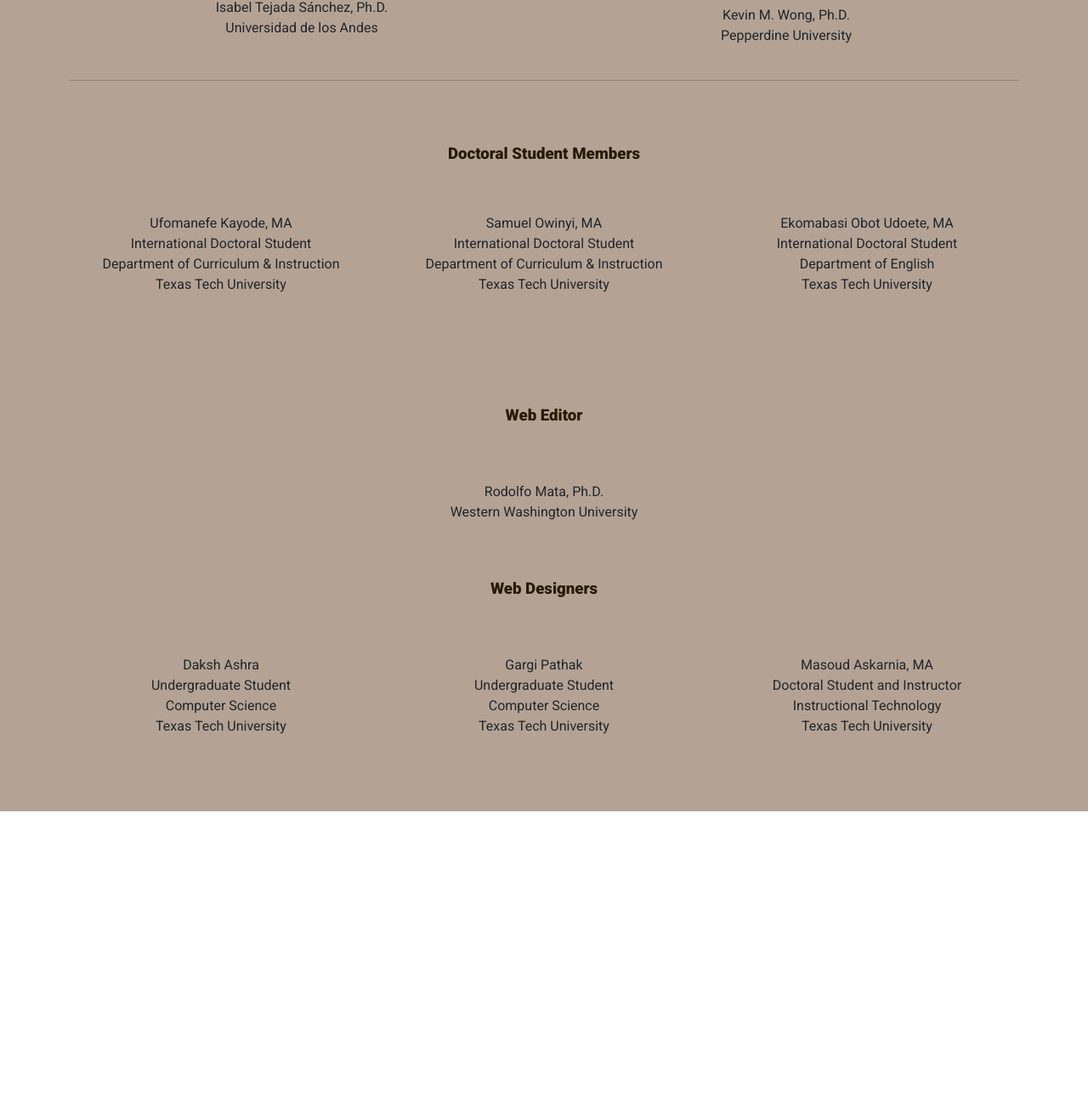
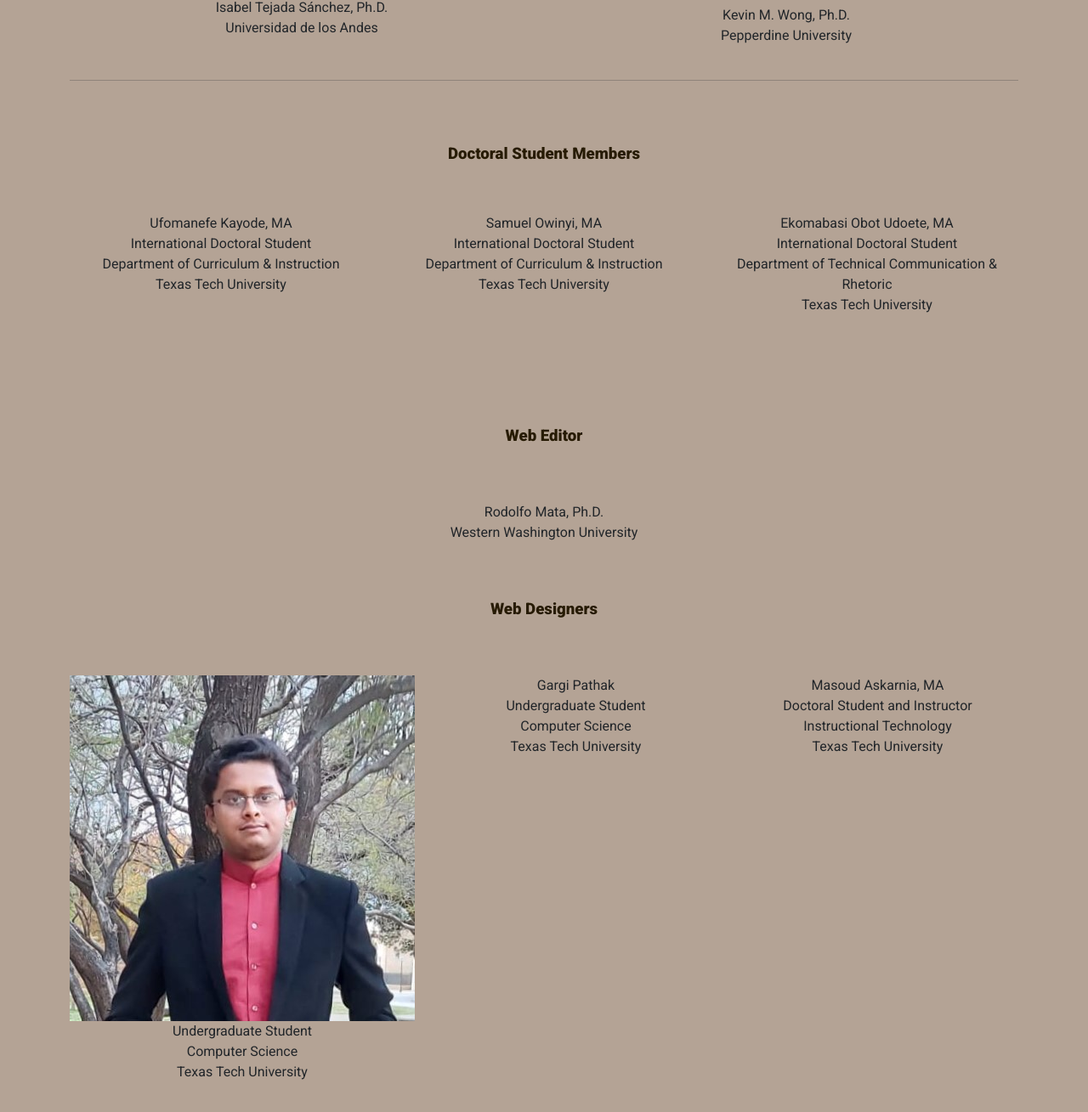
Before and after one commit to dakshashra/iceberg, a website with bundled scripts: page index.html in a window 1280 px wide. Shown: the part 6034-7343 px from the top of the page at 85% size. Before the commit the page ends 6989 px from the top, so only its background shows below. Built offline with nearby package versions, Linux system fonts and the light colour scheme; a web font is replaced by a local one.

Commit message:
changed dept

```diff
--- a/index.html
+++ b/index.html
@@ -500,7 +500,7 @@
             Ekomabasi Obot Udoete, MA <br />
             International Doctoral Student <br />
 
-            Department of English<br />
+            Department of Technical Communication & Rhetoric <br />
             Texas Tech University <br />
           </div>
         </div>
@@ -516,7 +516,7 @@
       <div class="container" style="padding-bottom: 5%">
         <div class="row">
           <div class="col-sm">
-            Daksh Ashra <br />
+            <img src="./assets/images/daksh.jpg" Daksh Ashra <br />
             Undergraduate Student <br />
             Computer Science <br />
             Texas Tech University <br /><br />
```
Also changed, not shown: assets/images/daksh.jpg (added).
